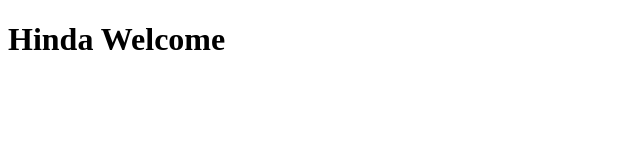
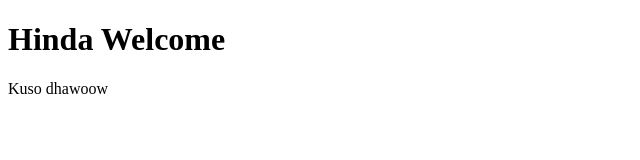
Before and after one commit to HindaAbdullahi/Classes, a plain HTML site: page index.html in a window 1280 px wide. Shown: the whole page, without its empty margins (0-640 px from the left). Drawn offline with Linux system fonts and the light colour scheme.

Commit message:
added css file

```diff
--- /dev/null
+++ b/css/style.css
@@ -0,0 +1,3 @@
+body{
+    background-color: aqua;
+}
--- a/index.html
+++ b/index.html
@@ -8,5 +8,6 @@
 </head>
 <body>
   <h1>Hinda Welcome</h1>
+  <p>Kuso dhawoow</p>
 </body>
 </html>
```
